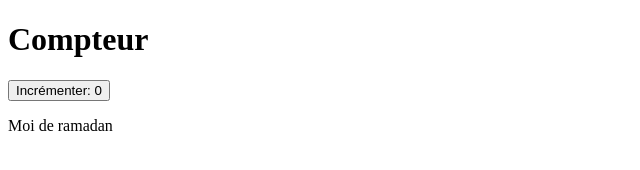
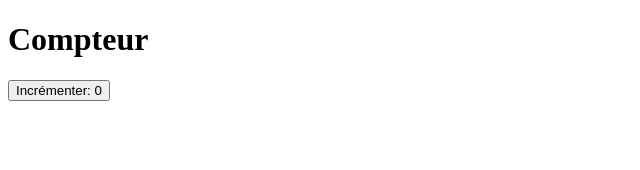
Before and after one commit to kemalkazanc/Tuto-TypeScript, a website: page index.html in a window 1280 px wide. Shown: the whole page, without its empty margins (0-640 px from the left). Drawn offline with Linux system fonts and the light colour scheme.

Commit message:
update début de l'exercice

```diff
--- a/index.html
+++ b/index.html
@@ -12,11 +12,6 @@
         Incrémenter: <span>0</span>
       </button>
     </div>
-    <section>
-      <div>
-        <p>Moi de ramadan</p>
-      </div>
-    </section>
     <script src="dist/app.js"></script>
   </body>
 </html>
```
